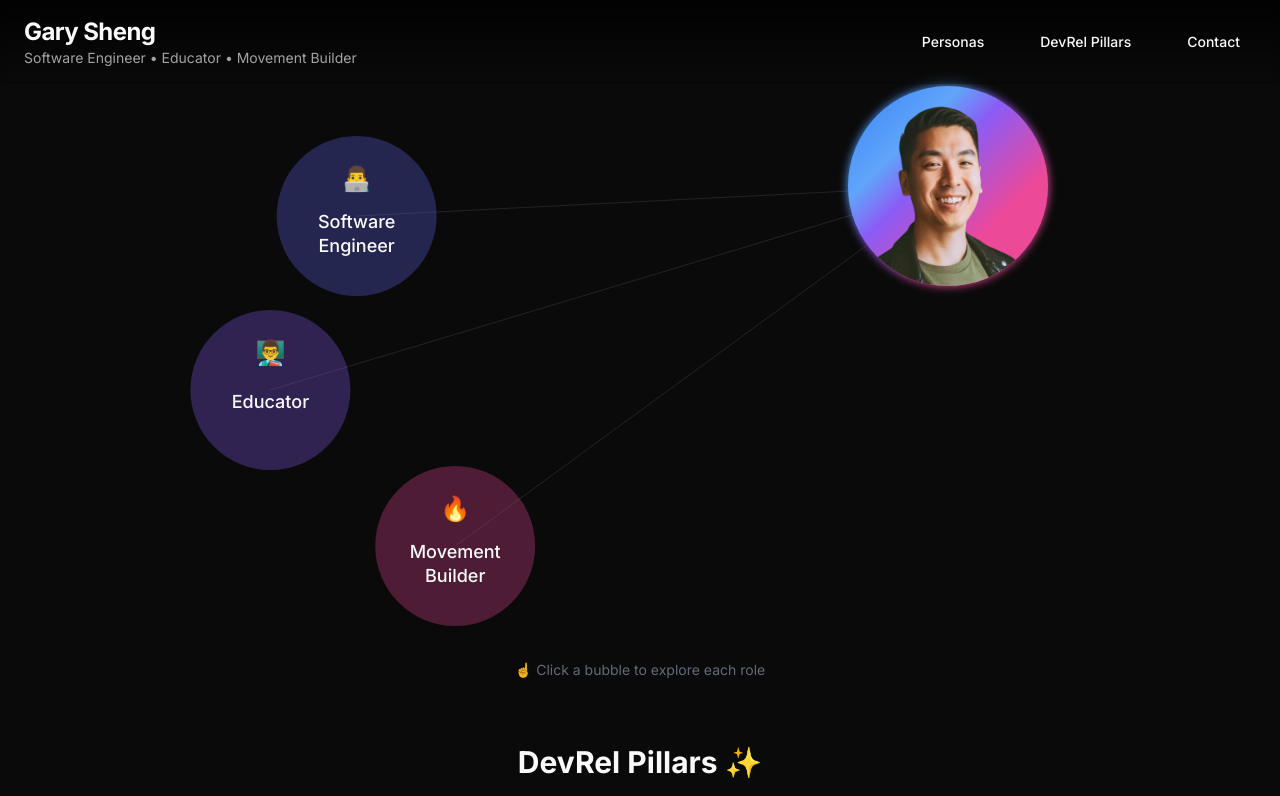
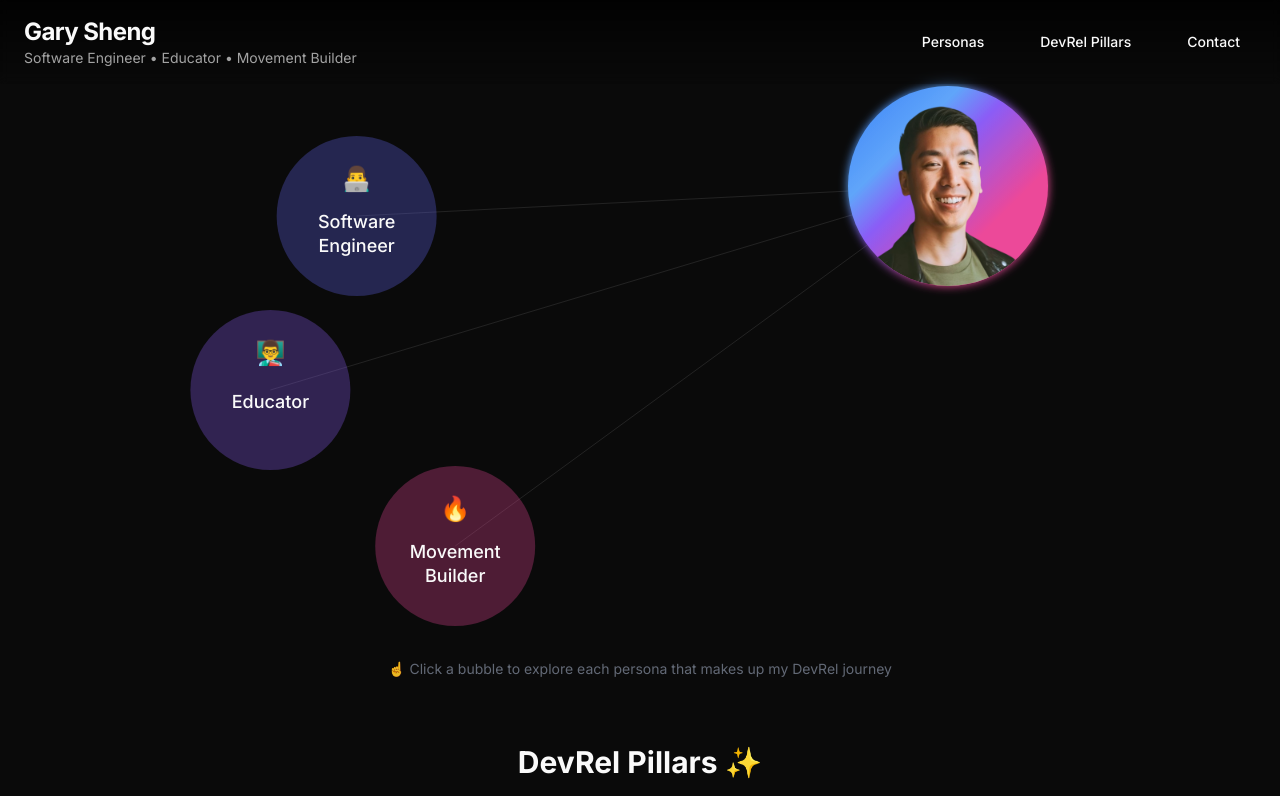
Before and after one commit to daffiazhar/devrelportfolio, a Next.js app: page / in a window 1280 px wide. Shown: the top 796 px of the page. Built offline with nearby package versions, Linux system fonts and the light colour scheme.

Commit message:
fix some minor runtime issues

```diff
--- a/src/components/BubbleChart.tsx
+++ b/src/components/BubbleChart.tsx
@@ -95,6 +95,10 @@ function updateNodePositions(
 export function BubbleChart({ className, selectedPersona, onSelectPersona, onSelectMain, isMainSelected }: BubbleChartProps) {
   const svgRef = useRef<SVGSVGElement>(null);
   const containerRef = useRef<HTMLDivElement>(null);
+
+  const scrollToPersonas = () => {
+    document.getElementById('personas')?.scrollIntoView({ behavior: 'smooth' });
+  };
 
   useEffect(() => {
     if (!svgRef.current || !containerRef.current) return;
@@ -327,9 +331,12 @@ export function BubbleChart({ className, selectedPersona, onSelectPersona, onSel
       />
       {!selectedPersona && !isMainSelected && (
         <div className="absolute bottom-4 left-0 right-0 text-center">
-          <p className="text-gray-500 text-sm animate-pulse">
-            ☝️ Click a bubble to explore each role
-          </p>
+          <button
+            onClick={scrollToPersonas}
+            className="text-gray-500 text-sm hover:text-accent1 transition-colors cursor-pointer animate-pulse"
+          >
+            ☝️ Click a bubble to explore each persona that makes up my DevRel journey
+          </button>
         </div>
       )}
     </div>
--- a/src/components/MainBubbleBio.tsx
+++ b/src/components/MainBubbleBio.tsx
@@ -1,6 +1,10 @@
 import { Card } from '@/components/ui/card';
 
 export function MainBubbleBio() {
+  const scrollToPersonas = () => {
+    document.getElementById('personas')?.scrollIntoView({ behavior: 'smooth' });
+  };
+
   return (
     <div className="mt-12">
       <Card className="p-8 bg-gradient-to-r from-blue-500/10 to-purple-500/10 border border-blue-500/20">
@@ -13,9 +17,12 @@ export function MainBubbleBio() {
             and leveraging AI to rapidly prototype and ship impactful products from start to finish, including cross-platform
             apps and services. Was awarded Forbes 30 Under 30 for social entrepreneurship.
           </p>
-          <p className="text-gray-400 text-base animate-pulse mt-4">
-            ✨ Click on the Software Engineer, Educator, or Movement Builder bubbles to explore my journey in each role
-          </p>
+          <button
+            onClick={scrollToPersonas}
+            className="text-gray-400 text-base hover:text-accent1 transition-colors cursor-pointer animate-pulse mt-4"
+          >
+            ✨ Click on the Software Engineer, Educator, or Movement Builder bubbles to explore each persona that makes up my DevRel journey
+          </button>
         </div>
       </Card>
     </div>
--- a/src/components/MobileNav.tsx
+++ b/src/components/MobileNav.tsx
@@ -1,5 +1,5 @@
 import { Button } from '@/components/ui/button';
-import { Sheet, SheetContent, SheetTrigger } from '@/components/ui/sheet';
+import { Sheet, SheetContent, SheetTrigger, SheetTitle } from '@/components/ui/sheet';
 import { Menu } from 'lucide-react';
 
 const navItems = [
@@ -37,7 +37,8 @@ export function MobileNav({ className }: MobileNavProps) {
           </Button>
         </SheetTrigger>
         <SheetContent side="right" className="w-[300px] sm:w-[400px]">
-          <nav className="flex flex-col gap-4">
+          <SheetTitle>Navigation</SheetTitle>
+          <nav className="flex flex-col gap-4 mt-6">
             {navItems.map((item) => (
               <Button
                 key={item.id}
--- a/src/components/layout/Footer.tsx
+++ b/src/components/layout/Footer.tsx
@@ -44,7 +44,7 @@ export function Footer() {
               </a>
             </div>
           </div>
-          <div>
+          <div id="contact">
             <h3 className="text-lg font-semibold mb-4">Contact</h3>
             <p className="text-muted-foreground">
               Feel free to DM me on{' '}
```
